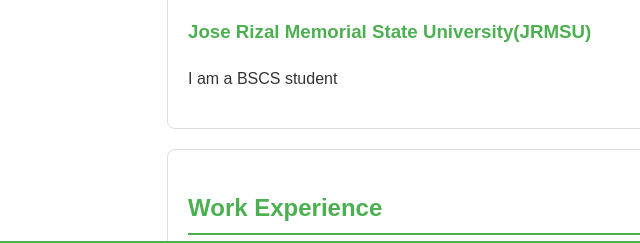
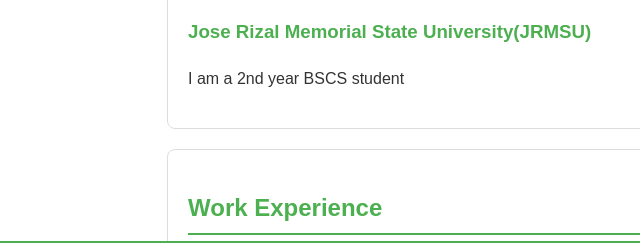
Before and after one commit to junrelcallao/junrel-callao, a plain HTML site: page profile.html in a window 1280 px wide. Shown: the part 501-744 px from the top of the page, 52-692 px from the left. Drawn offline with Linux system fonts and the light colour scheme.

Commit message:
Update profile.html

```diff
--- a/profile.html
+++ b/profile.html
@@ -83,7 +83,7 @@
   <section class="education">
     <h2>Education</h2>
     <h3>Jose Rizal Memorial State University(JRMSU)</h3>
-    <p>I am a BSCS student</p>
+    <p>I am a 2nd year BSCS student</p>
   </section>
 
   <section class="experience">
```
